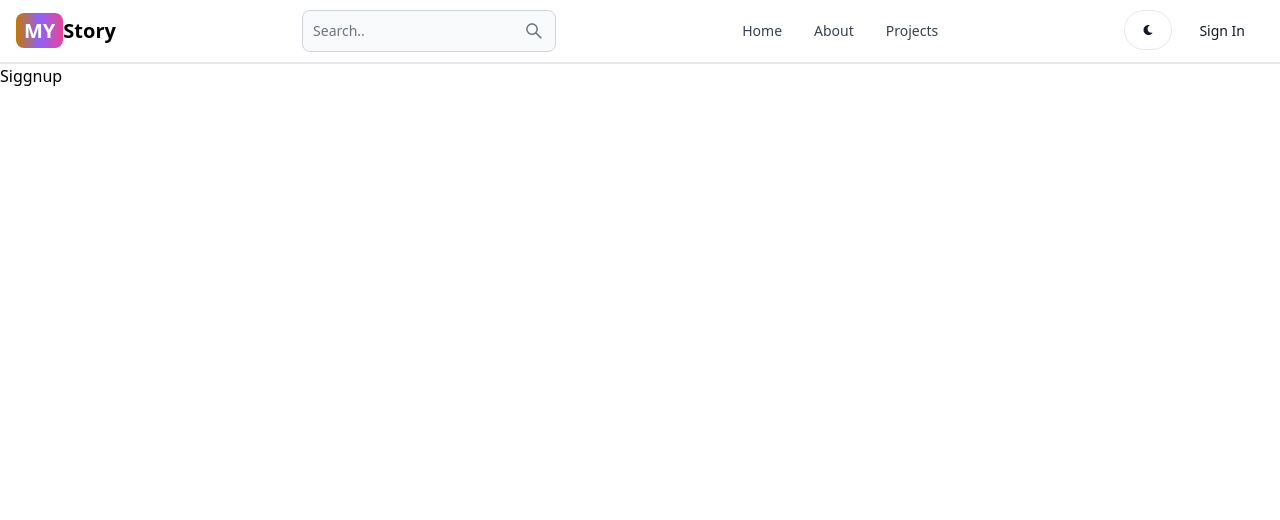
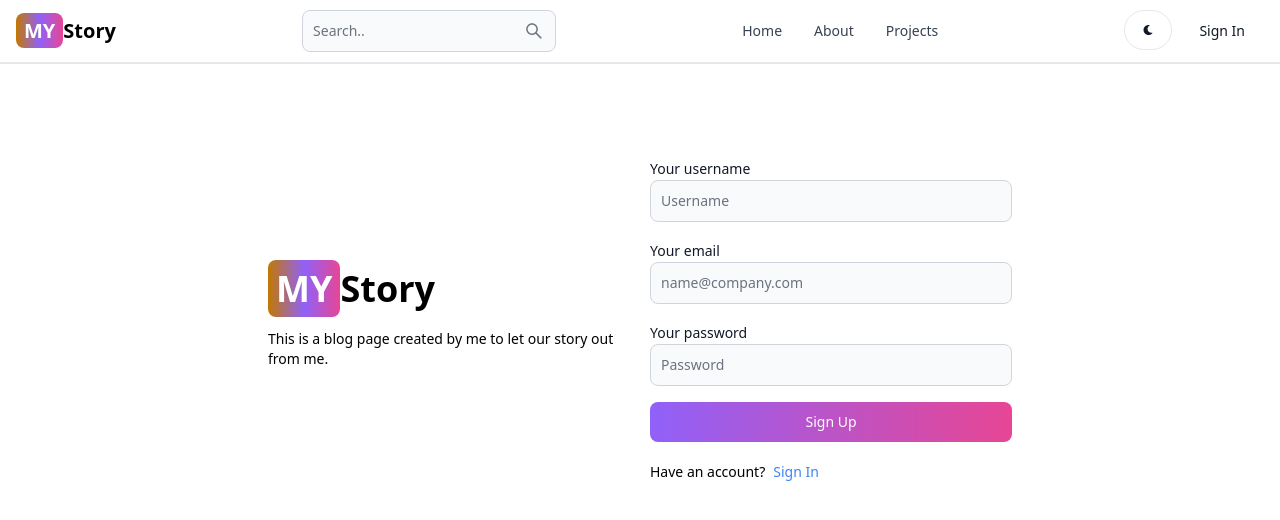
Before and after one commit to ipbuzzofficial/MY-Story, a React (Vite) app in the folder client/: page /sign-up in a window 1280 px wide. Shown: the top 520 px of the page. Built offline with nearby package versions, Linux system fonts and the light colour scheme.

Commit message:
Create sign-up page ui

```diff
--- a/client/src/pages/Siggnup.jsx
+++ b/client/src/pages/Siggnup.jsx
@@ -1,7 +1,60 @@
+import { Button, Label, TextInput } from 'flowbite-react'
 import React from 'react'
+import { Link } from 'react-router-dom'
 
 export default function Siggnup() {
   return (
-    <div>Siggnup</div>
+    <div className='min-h-screen mt-20'>
+      <div className='flex p-3 max-w-3xl mx-auto flex-col md:flex-row md:items-center gap-5'>
+        {/*left*/}
+        <div className="flex-1">
+        <Link to="/" className='  font-bold dark:text-white text-4xl'>
+            <span className='px-2 py-1 bg-gradient-to-r from-yellow-500 via-purple-500 to-pink-500 rounded-lg text-white'>MY</span>
+            Story
+        </Link>
+        <p className='text-sm mt-5'>
+          This is a blog page created by me to let our story out from me.
+        </p>
+        </div>
+
+
+        {/*right*/}
+        <div className='flex-1'>
+            <form className='flex flex-col gap-4'>
+              <div >
+                <Label value='Your username' />
+                <TextInput
+                type='text'
+                placeholder='Username'
+                id='username'
+                />
+              </div>
+              <div >
+                <Label value='Your email' />
+                <TextInput
+                type='text'
+                placeholder='name@company.com'
+                id='email'
+                />
+              </div>
+              <div >
+                <Label value='Your password' />
+                <TextInput
+                type='text'
+                placeholder='Password'
+                id='password'
+                />
+              </div>
+              <Button gradientDuoTone='purpleToPink' type='submit'>
+                  Sign Up
+              </Button>
+            </form>
+            <div className='flex gap-2 text-sm mt-5'>
+              <span>Have an account?</span>
+              <Link to='/sign-in' className='text-blue-500'>Sign In</Link>
+            </div>
+        </div>
+      </div>
+    </div>
   )
 }
```
